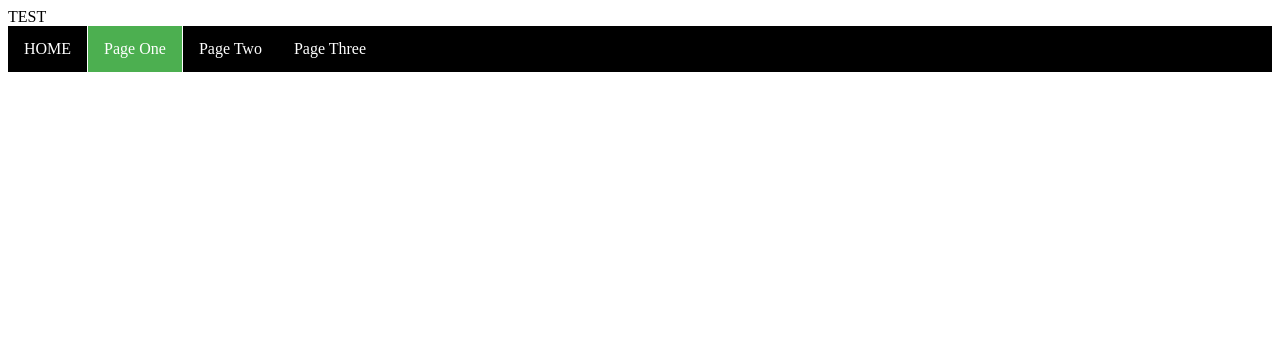
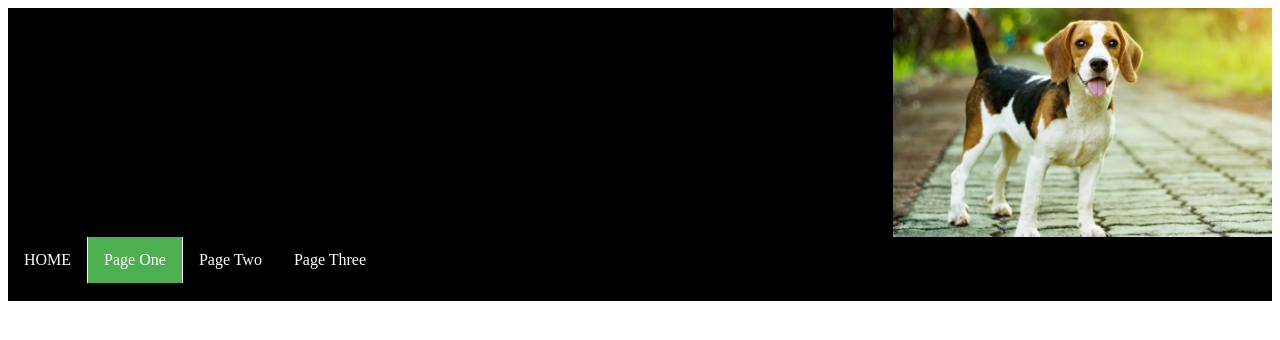
Before and after one commit to rodrigobosilva/project_html, a website: page public/test.html in a window 1280 px wide. Drawn offline with Linux system fonts and the light colour scheme.

Commit message:
update_26_04

```diff
--- a/public/test.html
+++ b/public/test.html
@@ -2,7 +2,10 @@
 <html lang="en">
 
 <style>
-    ul {
+    header {
+        background-color: #000000;
+    }
+    .nav-ul {
         list-style-type: none;
         margin: 0px;
         padding: 0px;
@@ -12,11 +15,11 @@
         top: 0;
     }
 
-    li {
+    .nav-li {
         float: left;
     }
 
-    li a {
+    .nav-a {
         display: block;
         color: white;
         text-align: center;
@@ -33,6 +36,14 @@
         border-right: 1px solid white;
         border-left: 1px solid white;
     }
+
+    img {
+        width: 30%;
+        height: auto;
+        display: block;
+        margin-left: auto;
+        margin-right: 0;
+    }
 </style>
 
 <head>
@@ -43,17 +54,27 @@
 </head>
 
 <header>
-TEST
+<img src="./img/img01.jpg" >
 
 
     <nav>
-        <ul>
-            <li><a href="./index.html">HOME</a></li>
-            <li><a class=active href="./test.html">Page One</a></li>
-            <li><a>Page Two</a></li>
-            <li><a>Page Three</a></li>
+        <ul class="nav-ul">
+            <li class="nav-li">
+                <a class="nav-a" href="./index.html">HOME</a>
+            </li>
+            <li class="nav-li">
+                <a class="nav-a active" href="./test.html">Page One</a>
+            </li>
+            <li class="nav-li">
+                <a class="nav-a">Page Two</a>
+            </li>
+            <li class="nav-li">
+                <a class="nav-a">Page Three</a>
+            </li>
         </ul>
     </nav>
+
+    gg
 </header>
 
 
```
Also changed, not shown: public/index.html (+1 -0 lines), public/nav.html (added, +20 -0 lines).
